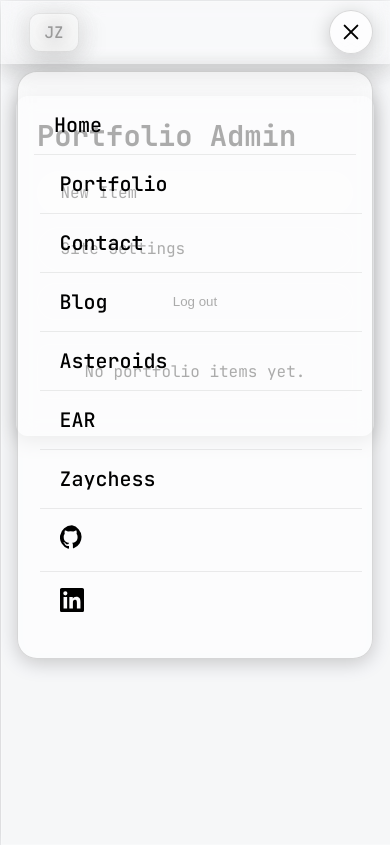
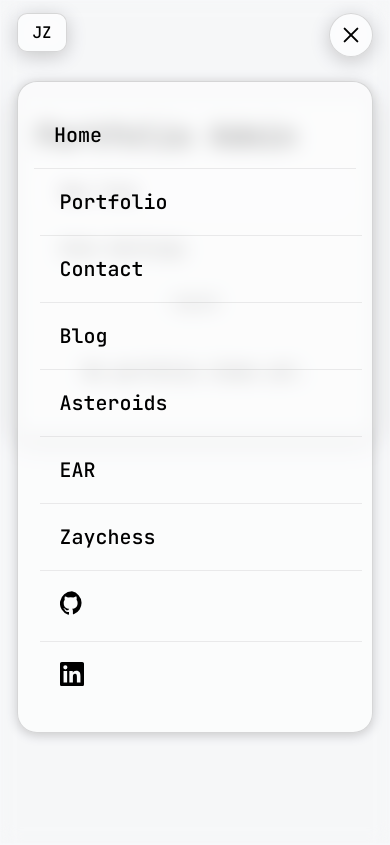
Before and after one commit to Jerenemy/website, a Flask app: page /admin/portfolio in a window 390 px wide, after a click on "Menu". After the commit the page ends 740 px from the top, so only its background shows below. Run offline with Flask 3, Linux system fonts and the light colour scheme; the visitor is signed in with stand-in values (Sample User, id 1); some libraries are stand-ins or nearby versions.

Commit message:
made apple-style navbar for mobile

```diff
--- a/app/static/css/components.css
+++ b/app/static/css/components.css
@@ -95,7 +95,7 @@
     border: 1px solid var(--nav-border, rgba(255, 255, 255, 0.25));
     box-shadow: 0 2px 12px rgba(0, 0, 0, 0.2);
     border-radius: 999px;
-    transition: background 0.3s ease, border-color 0.3s ease, transform 0.25s ease, opacity 0.25s ease;
+    transition: background 0.3s ease, border-color 0.3s ease;
 }
 
 /* optional: make links inside glass-nav readable */
@@ -174,71 +174,75 @@
 
 @media (max-width: 768px) {
     .site-header {
+        align-items: flex-start;
+        /* Pin JZ and Hamburger to the top of the header */
         padding: 0.75rem var(--pad);
+
+        /* The Layout Shift Trick:
+           We transition the height to 100vh, but transition negative margin-bottom
+           so the browser thinks it still only takes up 64px of space. */
+        transition: height 0.6s cubic-bezier(0.16, 1, 0.3, 1),
+            margin-bottom 0.6s cubic-bezier(0.16, 1, 0.3, 1),
+            background 0.3s ease;
+        overflow: hidden;
+        /* Hide the nav links when closed */
+        margin-bottom: 0px;
     }
 
-    #mobile-menu-backdrop {
-        display: block;
+    .site-header[data-mobile-menu-open="true"] {
+        height: 100vh;
+        height: 100dvh;
+        /* Pull the rest of the page up by the exact amount the header grew */
+        margin-bottom: calc(var(--headerH) - 100vh);
+        margin-bottom: calc(var(--headerH) - 100dvh);
     }
 
-    /* Layer 1: Full-Screen Backdrop */
-    #mobile-menu-backdrop {
-        position: fixed;
-        top: 0;
-        left: 0;
-        width: 100vw;
-        height: 100vh;
-        height: 100dvh;
-        /* Mobile browser viewport fix */
-        background: var(--glass-bg, rgba(255, 255, 255, 0.4));
-        backdrop-filter: blur(var(--glass-blur, 20px));
-        -webkit-backdrop-filter: blur(var(--glass-blur, 20px));
-        z-index: 10;
-
-        opacity: 0;
-        pointer-events: none;
-        transition: opacity 0.5s cubic-bezier(0.16, 1, 0.3, 1);
+    .site-header .brand {
+        margin: 0;
     }
 
-    #mobile-menu-backdrop[data-collapsed="false"] {
-        opacity: 1;
-        pointer-events: auto;
-    }
-
-    /* Layer 2: The Navigation Rectangle (Legible Glass Panel) */
+    /* Layer 2: The Navigation Container (Legibility Panel) */
     .nav {
         position: absolute;
-        top: calc(100% + 0.5rem);
+        top: calc(var(--headerH) + 1rem);
+        /* Keep it anchored near the top */
         left: var(--pad);
         right: var(--pad);
         flex-direction: column;
         align-items: flex-start;
         /* Left-aligned items */
         gap: 0;
-        padding: 1.5rem 1rem;
+        padding: 1.25rem 1rem;
         border-radius: 20px;
         z-index: 11;
 
-        /* Slide tracking the backdrop conceptually, but bounded as a floating panel over it */
         transform: translateY(-20px) scale(0.95);
         opacity: 0;
         pointer-events: none;
-        transition: transform 0.5s cubic-bezier(0.16, 1, 0.3, 1),
-            opacity 0.4s cubic-bezier(0.16, 1, 0.3, 1),
+
+        /* Fast out when closing */
+        transition: transform 0.3s cubic-bezier(0.16, 1, 0.3, 1),
+            opacity 0.2s cubic-bezier(0.16, 1, 0.3, 1),
             background 0.3s ease, border-color 0.3s ease;
     }
 
-    .nav[data-collapsed="false"] {
+    .site-header[data-mobile-menu-open="true"] .nav {
         transform: translateY(0) scale(1);
         opacity: 1;
         pointer-events: auto;
+
+        /* Delayed in when opening: wait for the header backdrop to slide down slightly */
+        transition: transform 0.6s cubic-bezier(0.16, 1, 0.3, 1) 0.15s,
+            opacity 0.5s cubic-bezier(0.16, 1, 0.3, 1) 0.15s,
+            background 0.3s ease, border-color 0.3s ease;
     }
 
     /* Tactile Mobile Links */
     .nav a {
         width: 100%;
         margin: 0;
-        padding: 1rem 1.25rem;
+        padding: 1.25rem 1.25rem;
+        /* Taller tap targets */
         font-size: 1.25rem;
         text-align: left;
         align-self: flex-start;
--- a/app/static/js/nav.js
+++ b/app/static/js/nav.js
@@ -15,12 +15,12 @@
 
     const toggle = document.querySelector(".nav-toggle");
     const nav = document.getElementById("site-nav");
-    const backdrop = document.getElementById("mobile-menu-backdrop");
+    const header = document.querySelector(".site-header");
 
     const setCollapsed = (collapsed) => {
       nav.dataset.collapsed = collapsed ? "true" : "false";
-      if (backdrop) {
-        backdrop.dataset.collapsed = collapsed ? "true" : "false";
+      if (header) {
+        header.dataset.mobileMenuOpen = collapsed ? "false" : "true";
       }
       toggle.setAttribute("aria-expanded", collapsed ? "false" : "true");
     };
--- a/app/templates/_nav.html
+++ b/app/templates/_nav.html
@@ -7,9 +7,7 @@
     <span class="sr-only">Menu</span>
   </button>
 
-  <div id="mobile-menu-backdrop" class="glassy" aria-hidden="true" data-collapsed="true"></div>
-
-  <nav id="site-nav" class="nav glassy" aria-label="Main navigation" data-collapsed="true">
+  <nav id="site-nav" class="nav" aria-label="Main navigation" data-collapsed="true">
     <!-- in-page sections on Home -->
     <a href="{{ url_for('public.index') }}#home">Home</a>
     <a href="{{ url_for('public.index') }}#portfolio">Portfolio</a>
@@ -23,15 +21,17 @@
     <a href="https://github.com/Jerenemy" target="_blank" rel="noopener" aria-label="GitHub">
       <!-- GitHub SVG -->
       <svg viewBox="0 0 24 24" width="24" height="24" fill="currentColor">
-        <path d="M12 .3a12 12 0 0 0-3.8 23.4c.6.1.8-.3.8-.6v-2.2c-3.4.7-4.1-1.6-4.1-1.6-.5-1.2-1.1-1.5-1.1-1.5-.9-.6.1-.6.1-.6 1 .1 1.5 1 1.5 1 .9 1.5 2.5 1.1 3.1.9.1-.7.4-1.1.7-1.4-2.7-.3-5.5-1.3-5.5-5.8 0-1.3.5-2.3 1.1-3.1-.1-.3-.5-1.5.1-3.2 0 0 .9-.3 3 .9a10.6 10.6 0 0 1 5.5 0c2-.9 3-.9 3-.9.6 1.7.2 2.9.1 3.2.7.8 1.1 1.8 1.1 3.1 0 4.5-2.8 5.5-5.5 5.8.4.4.8 1 .8 2v3c0 .3.2.7.8.6A12 12 0 0 0 12 .3Z"/>
+        <path
+          d="M12 .3a12 12 0 0 0-3.8 23.4c.6.1.8-.3.8-.6v-2.2c-3.4.7-4.1-1.6-4.1-1.6-.5-1.2-1.1-1.5-1.1-1.5-.9-.6.1-.6.1-.6 1 .1 1.5 1 1.5 1 .9 1.5 2.5 1.1 3.1.9.1-.7.4-1.1.7-1.4-2.7-.3-5.5-1.3-5.5-5.8 0-1.3.5-2.3 1.1-3.1-.1-.3-.5-1.5.1-3.2 0 0 .9-.3 3 .9a10.6 10.6 0 0 1 5.5 0c2-.9 3-.9 3-.9.6 1.7.2 2.9.1 3.2.7.8 1.1 1.8 1.1 3.1 0 4.5-2.8 5.5-5.5 5.8.4.4.8 1 .8 2v3c0 .3.2.7.8.6A12 12 0 0 0 12 .3Z" />
       </svg>
     </a>
 
     <a href="https://www.linkedin.com/in/jeremyzay" target="_blank" rel="noopener" aria-label="LinkedIn">
-        <svg viewBox="0 0 24 24" width="24" height="24" fill="currentColor" role="img" aria-hidden="false">
-            <title>LinkedIn</title>
-            <path d="M22.225 0H1.771C.792 0 0 .774 0 1.729v20.542C0 23.726.792 24 1.771 24h20.454C23.2 24 24 23.726 24 22.271V1.729C24 .774 23.2 0 22.225 0zM7.119 20.452H3.56V9h3.559v11.452zM5.34 7.433a2.063 2.063 0 1 1 0-4.126 2.063 2.063 0 0 1 0 4.126zM20.447 20.452h-3.554v-5.569c0-1.328-.027-3.037-1.852-3.037-1.853 0-2.136 1.447-2.136 2.943v5.663H9.351V9h3.414v1.561h.049c.476-.9 1.637-1.852 3.37-1.852 3.604 0 4.268 2.372 4.268 5.455v6.288z"/>
-        </svg>
+      <svg viewBox="0 0 24 24" width="24" height="24" fill="currentColor" role="img" aria-hidden="false">
+        <title>LinkedIn</title>
+        <path
+          d="M22.225 0H1.771C.792 0 0 .774 0 1.729v20.542C0 23.726.792 24 1.771 24h20.454C23.2 24 24 23.726 24 22.271V1.729C24 .774 23.2 0 22.225 0zM7.119 20.452H3.56V9h3.559v11.452zM5.34 7.433a2.063 2.063 0 1 1 0-4.126 2.063 2.063 0 0 1 0 4.126zM20.447 20.452h-3.554v-5.569c0-1.328-.027-3.037-1.852-3.037-1.853 0-2.136 1.447-2.136 2.943v5.663H9.351V9h3.414v1.561h.049c.476-.9 1.637-1.852 3.37-1.852 3.604 0 4.268 2.372 4.268 5.455v6.288z" />
+      </svg>
     </a>
   </nav>
 </header>
```
